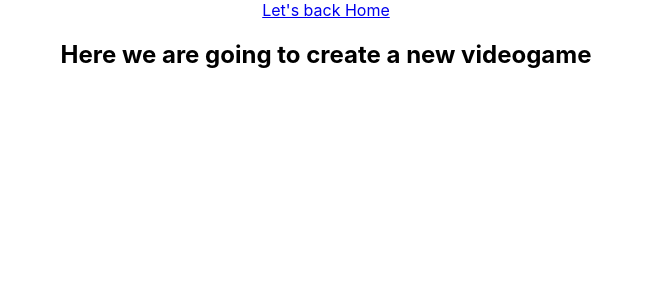
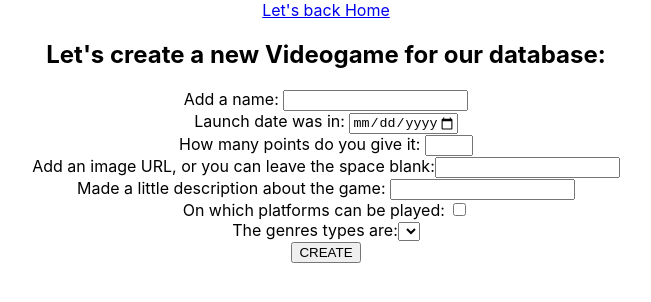
Before and after one commit to gabydesi/Individual_Project_VideoGames, a React (Create React App) app in the folder client/: page /form in a window 1280 px wide. Shown: the top 302 px of the page, without its empty margins (314-965 px from the left). Built offline with nearby package versions, Linux system fonts and the light colour scheme.

Commit message:
frontend advances

```diff
--- a/client/src/components/Form/Form.jsx
+++ b/client/src/components/Form/Form.jsx
@@ -1,11 +1,78 @@
 import { Link } from "react-router-dom";
+import { useState } from "react";
 
 const Form = () => {
+
+    const [form, setForm] = useState({
+        name:"",
+        released:"",
+        rating:"",
+        image:"",
+        description:"",
+        platforms:[],
+        genres:[],
+    })
+
+    //añadir datos en el input
+    const changeHandler = (event) => {
+        setForm({...form, [event.target.name]:event.target.value})
+    }
+
+
     return (
         <div>
             <Link to="/home">Let's back Home</Link>
 
-            <h2>Here we are going to create a new videogame</h2>
+            <h2>Let's create a new Videogame for our database:</h2>
+
+            <form>
+                <div>
+                    <div>
+                    <label>Add a name: </label>
+                    <input type="text" name="name" value={form.name} onChange={changeHandler}  />
+                    </div>
+
+                    <div>
+                    <label>Launch date was in: </label>
+                    <input type="date" name="released" value={form.released} placeholder="dd-mm-yyyy"
+                    min="1990-01-01" max="2023-12-31"
+                    onChange={changeHandler}/>
+                    </div>
+
+                    <div>
+                    <label for="points">How many points do you give it: </label>
+                    <input type="number" name="rating" value={form.rating} id="points" min="1" max="5"
+                    onChange={changeHandler}/>
+                    </div>
+
+                    <div>
+                    <label>Add an image URL, or you can leave the space blank:</label>
+                    <input type="text" name="image" value={form.image} onChange={changeHandler}/>
+                    </div>
+
+                    <div>
+                    <label>Made a little description about the game: </label>
+                    <input type="text" name="description" value={form.description} onChange={changeHandler}/>
+                    </div>
+
+                    <div>
+                    <label>On which platforms can be played: </label>
+                    <input type="checkbox"/>
+                    </div>
+
+                    <div>
+                    <label>The genres types are:</label>
+                    <select>Genres</select>
+                    </div>
+
+                    <div>
+                    <button type="submit">CREATE</button>
+                    </div>
+
+
+                </div>
+            </form>
+
         </div>
     )
 }
--- a/client/src/components/Navbar/Navbar.jsx
+++ b/client/src/components/Navbar/Navbar.jsx
@@ -8,9 +8,9 @@ const Navbar = () => {
 
             <Link to="/">Back to LandingPage provisional</Link>
 
-            <h3>Home</h3>
+            <Link>Home</Link>
 
-            <Link to="/form">Let's create a new Videogame</Link>
+            <Link to="/form">Create videogame</Link>
 
             <Searchbar/>
         </div>
```
